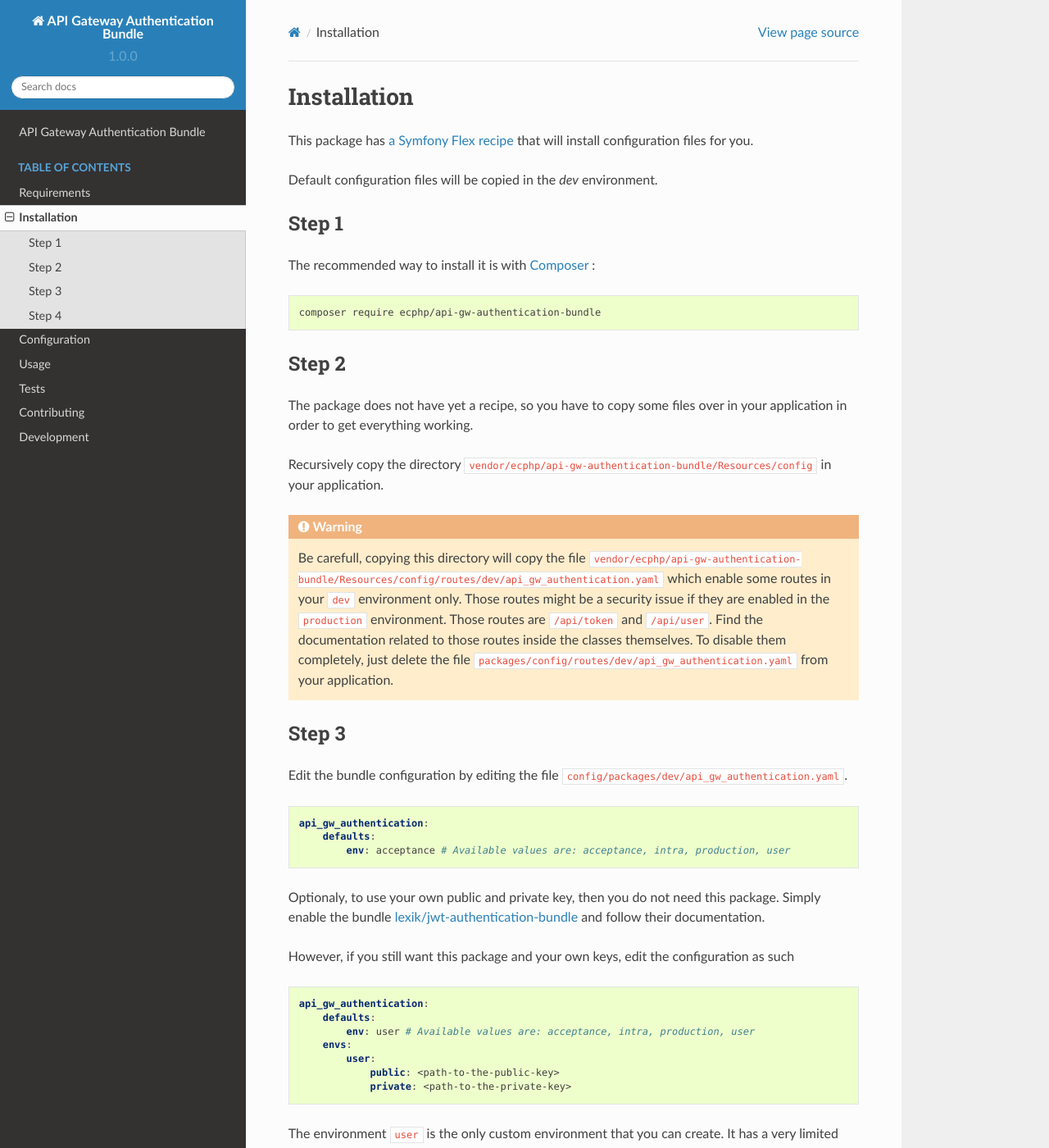
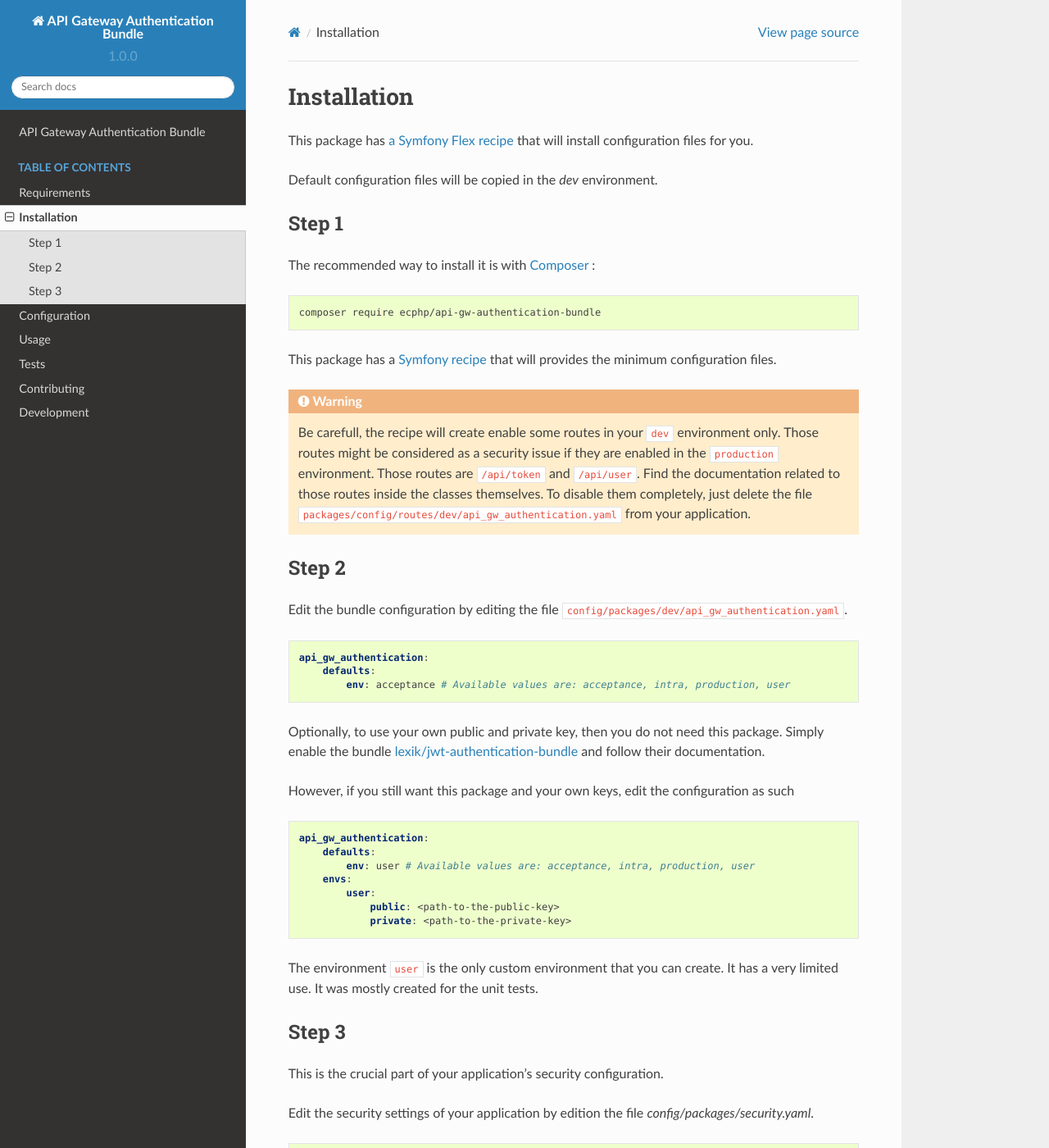
Before and after one commit to ecphp/api-gw-authentication-bundle, a Sphinx documentation site: the page built from docs/pages/installation.rst, in a window 1280 px wide and 1400 px high. Shown: the whole window at 82% size. Built offline with Sphinx 7.4.7 and the Read the Docs theme 2.0.0, drawn with Linux system fonts in a browser that asks for light colours.

Commit message:
refactor: Remove default configuration files - moved them to the Symfony recipe.

```diff
--- a/Resources/config/packages/dev/api_gw_authentication.yaml
+++ /dev/null
@@ -1,3 +0,0 @@
-api_gw_authentication:
-    defaults:
-        env: acceptance # Available values are: acceptance, intra, production, user
--- a/Resources/config/routes/dev/api_gw_authentication.yaml
+++ /dev/null
@@ -1,3 +0,0 @@
-api_gw_authentication_bundle:
-    resource: '@ApiGwAuthenticationBundle/Resources/config/routes/routes.php'
-    prefix: /api
--- a/docs/pages/installation.rst
+++ b/docs/pages/installation.rst
@@ -16,23 +16,15 @@ The recommended way to install it is with Composer_ :
 
     composer require ecphp/api-gw-authentication-bundle
 
-Step 2
-~~~~~~
+This package has a `Symfony recipe`_ that will provides the minimum configuration files.
 
-The package does not have yet a recipe, so you have to copy some files over in your application
-in order to get everything working.
-
-Recursively copy the directory ``vendor/ecphp/api-gw-authentication-bundle/Resources/config`` in your application.
-
-.. warning:: Be carefull, copying this directory will copy the file
-   ``vendor/ecphp/api-gw-authentication-bundle/Resources/config/routes/dev/api_gw_authentication.yaml`` which
-   enable some routes in your ``dev`` environment only. Those routes might be a security issue if they
-   are enabled in the ``production`` environment.
+.. warning:: Be carefull, the recipe will create enable some routes in your ``dev`` environment only.
+   Those routes might be considered as a security issue if they are enabled in the ``production`` environment.
    Those routes are ``/api/token`` and ``/api/user``.
    Find the documentation related to those routes inside the classes themselves.
    To disable them completely, just delete the file ``packages/config/routes/dev/api_gw_authentication.yaml`` from your application.
 
-Step 3
+Step 2
 ~~~~~~
 
 Edit the bundle configuration by editing the file ``config/packages/dev/api_gw_authentication.yaml``.
@@ -43,7 +35,7 @@ Edit the bundle configuration by editing the file ``config/packages/dev/api_gw_a
         defaults:
             env: acceptance # Available values are: acceptance, intra, production, user
 
-Optionaly, to use your own public and private key, then you do not need this package.
+Optionally, to use your own public and private key, then you do not need this package.
 Simply enable the bundle `lexik/jwt-authentication-bundle`_ and follow their documentation.
 
 However, if you still want this package and your own keys, edit the configuration as such
@@ -61,7 +53,7 @@ However, if you still want this package and your own keys, edit the configuratio
 The environment ``user`` is the only custom environment that you can create. It has a very limited use.
 It was mostly created for the unit tests.
 
-Step 4
+Step 3
 ~~~~~~
 
 This is the crucial part of your application's security configuration.
@@ -93,3 +85,4 @@ Feel free to change these configuration to fits your need. Have a look at
 .. _a Symfony Flex recipe: https://github.com/symfony/recipes-contrib/blob/master/ecphp/api-gw-authentication-bundle/1.0/manifest.json
 .. _Composer: https://getcomposer.org
 .. _the Symfony documentation about security and Guard authentication: https://symfony.com/doc/current/security/guard_authentication.html
+.. _Symfony recipe: https://github.com/symfony/recipes-contrib/tree/master/ecphp/api-gw-authentication-bundle/1.0
```
